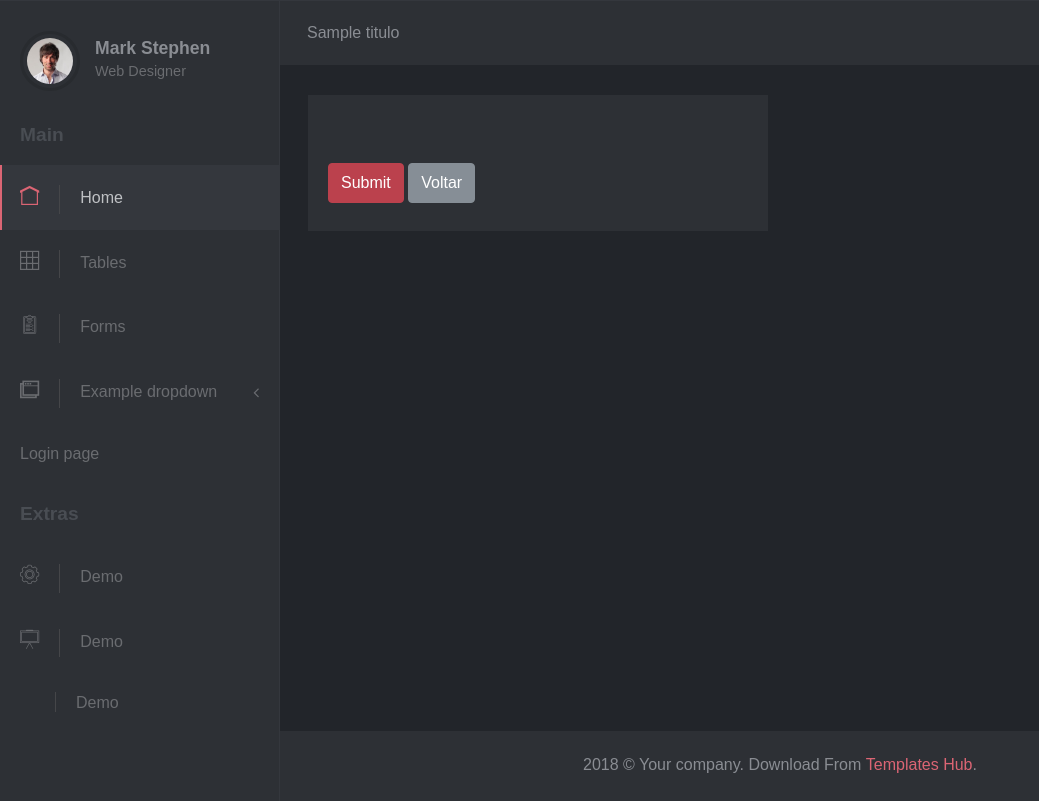
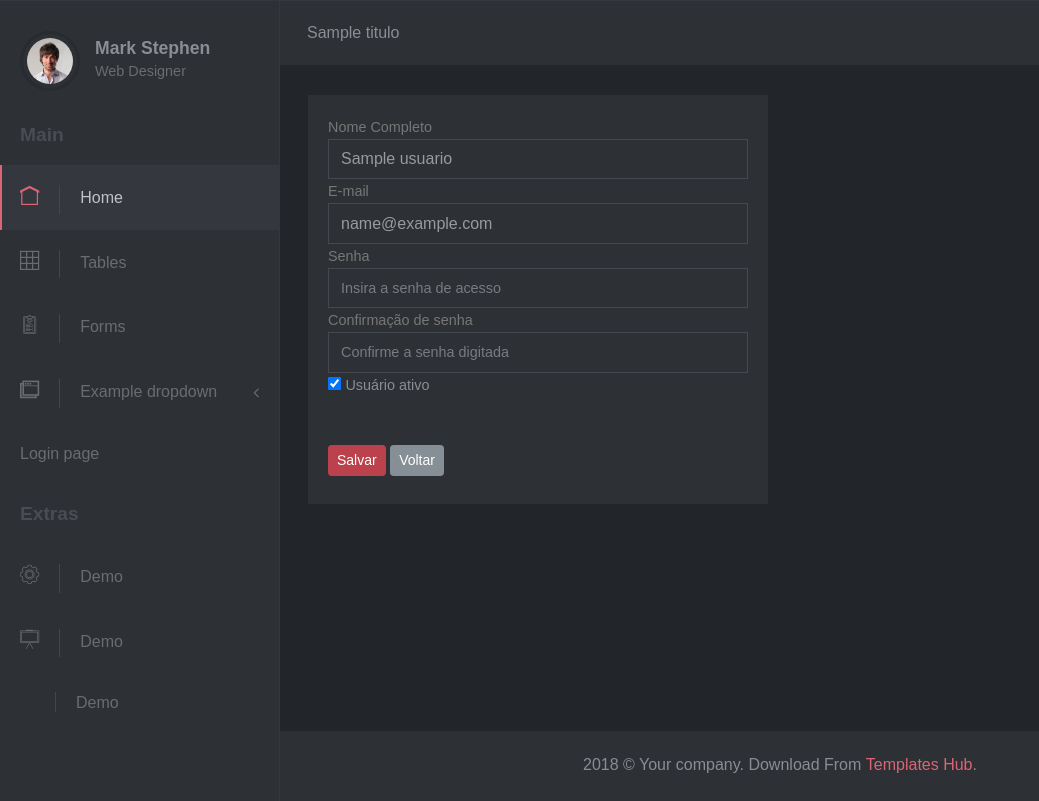
Before and after one commit to devdahmer99/tua_OS, a CodeIgniter 4 app: template app/Views/Usuarios/editar.php in a window 1280 px wide. Shown: the part 356-1157 px from the top of the page, without its empty margins (0-1039 px from the left). Run offline with PHP 8.4 and a stand-in for CodeIgniter, Linux system fonts and the light colour scheme; the template is opened without the code that fills it: most values are stand-ins (such as "Sample title", 1, 10 or a date in 2020); some libraries are stand-ins or nearby versions; some web fonts are replaced.

Commit message:
Adicionado o metodo de atualizar o usuario via AJAX Request

```diff
--- a/app/Config/Security.php
+++ b/app/Config/Security.php
@@ -37,7 +37,7 @@ class Security extends BaseConfig
      *
      * @var string
      */
-    public $tokenName = 'csrf_test_name';
+    public $tokenName = 'csrf_sistema';
 
     /**
      * --------------------------------------------------------------------------
--- /dev/null
+++ b/app/Views/Usuarios/_form.php
@@ -0,0 +1,25 @@
+<div class="form-group">
+    <label class="form-control-label">Nome Completo</label>
+    <input type="text" name="nome" placeholder="Insira o nome completo" class="form-control" value="<?php echo esc($usuario->nome);?>">
+</div>
+<div class="form-group">
+    <label class="form-control-label">E-mail</label>
+    <input type="email" name="email" placeholder="Insira o E-mail de acesso" class="form-control" value="<?php echo esc($usuario->email);?>">
+</div>
+<div class="form-group">
+    <label class="form-control-label">Senha</label>
+    <input type="password" name="senha" placeholder="Insira a senha de acesso" class="form-control">
+</div>
+<div class="form-group">
+    <label class="form-control-label">Confirmação de senha</label>
+    <input type="password" name="password_confirmation" placeholder="Confirme a senha digitada" class="form-control">
+</div>
+
+<div class="custom-control custom-checkbox">
+
+    <input type="hidden" name="ativo" value="0">
+
+    <input type="checkbox" name="ativo" value="1" class="custom-control-input" id="ativo" <?php if($usuario->ativo == true): ?> checked <?php endif; ?>>
+
+    <label class="custom-control-label" for="ativo">Usuário ativo</label>
+</div>
--- a/app/Views/Usuarios/editar.php
+++ b/app/Views/Usuarios/editar.php
@@ -16,24 +16,49 @@
             <div class="block">
                 <div class="block-body">
                     <div id="response">
+                    <?php echo form_open('/', ['id' => 'form'], ['id' => "$usuario->id"]);?>
 
+                        <?php echo $this->include('Usuarios/_form');?>
+
+                            <div class="form-group mt-5 mb-2">
+                                <input id="btn-salvar" type="submit" value="Salvar" class="btn btn-danger btn-sm mr-2">
+                                <a href="<?php echo site_url("usuarios/exibir/$usuario->id");?>" class="btn btn-secondary btn-sm ml-2">Voltar</a>
+                            </div>
+                        <?php echo form_close();?>
                     </div>
-
-                    <?php echo form_open('/', ['id' => 'form'], ['id' => "$usuario->id"]);?>
-                        <div class="form-group mt-5 mb-2">
-                            <input type="submit" id="btn-salvar" class="btn btn-danger mr-2">
-                            <a href="<?php echo site_url("usuarios/exibir/$usuario->id");?>" class="btn btn-secondary ml-2">Voltar</a>
-                        </div>
-                    <?php echo form_close();?>
                 </div>
             </div>
         </div>
     </div>
-
-
 <?php $this->endsection();?>
-
 
 <?php $this->section('scripts');?>
 
+    <script>
+        $(document).ready(function() {
+            $("#form").on('submit', function(e){
+                e.preventDefault();
+
+                var dados = $("#form").serialize();
+
+                $.ajax({
+                    type: 'POST',
+                    url: '<?php echo site_url('usuarios/atualizar'); ?>',
+                    data: dados,
+                    dataType: 'json',
+                    cache: false,
+                    processData: false,
+                    beforeSend: function(){
+                        $("#btn-salvar").val('Por favor Aguarde...');
+                        //$("#response").html('');
+                    },
+                    success: function(){
+                        $("#btn-salvar").val('Salvar');
+                        $("#btn-salvar").removeAttr('disabled');
+                    }
+                });
+            });
+        });
+    </script>
+
 <?php $this->endsection();?>
```
Also changed, not shown: app/Controllers/Usuarios.php (+15 -0 lines).
